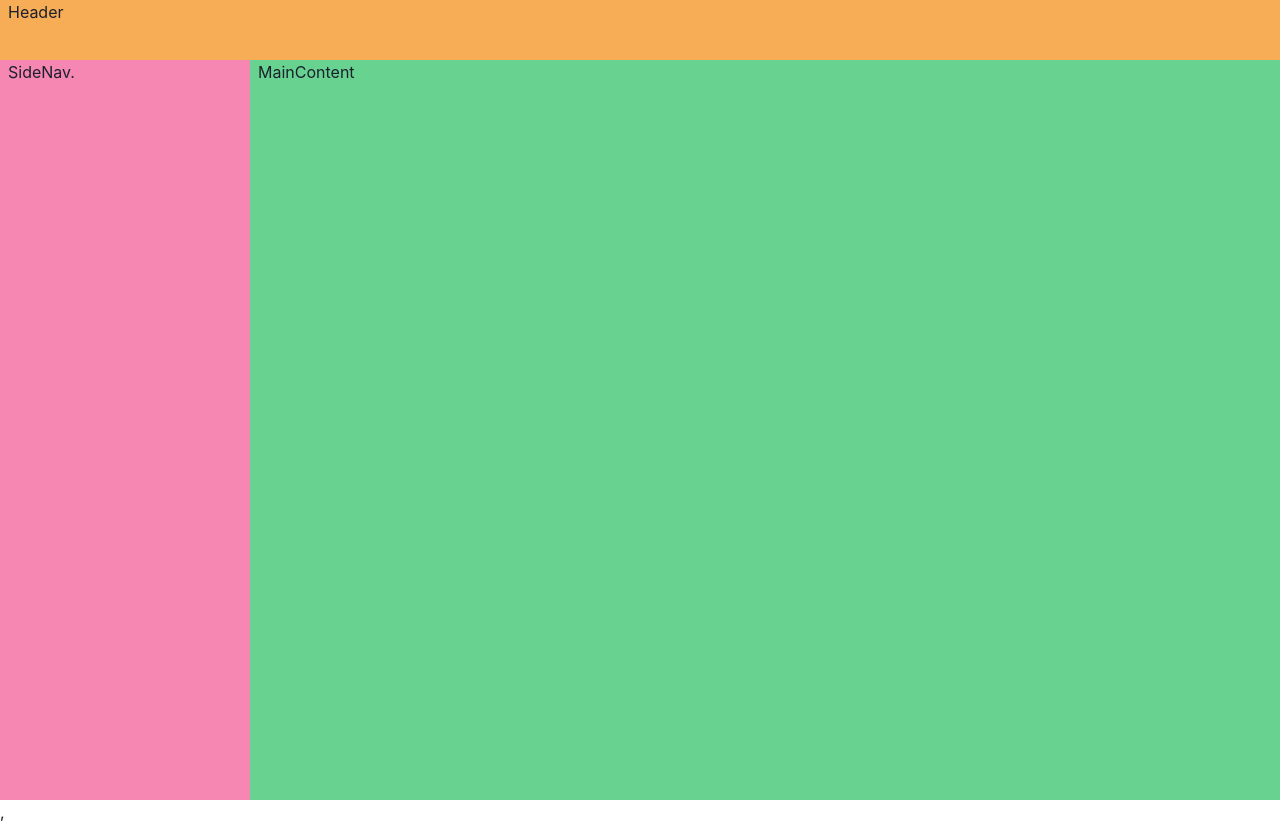
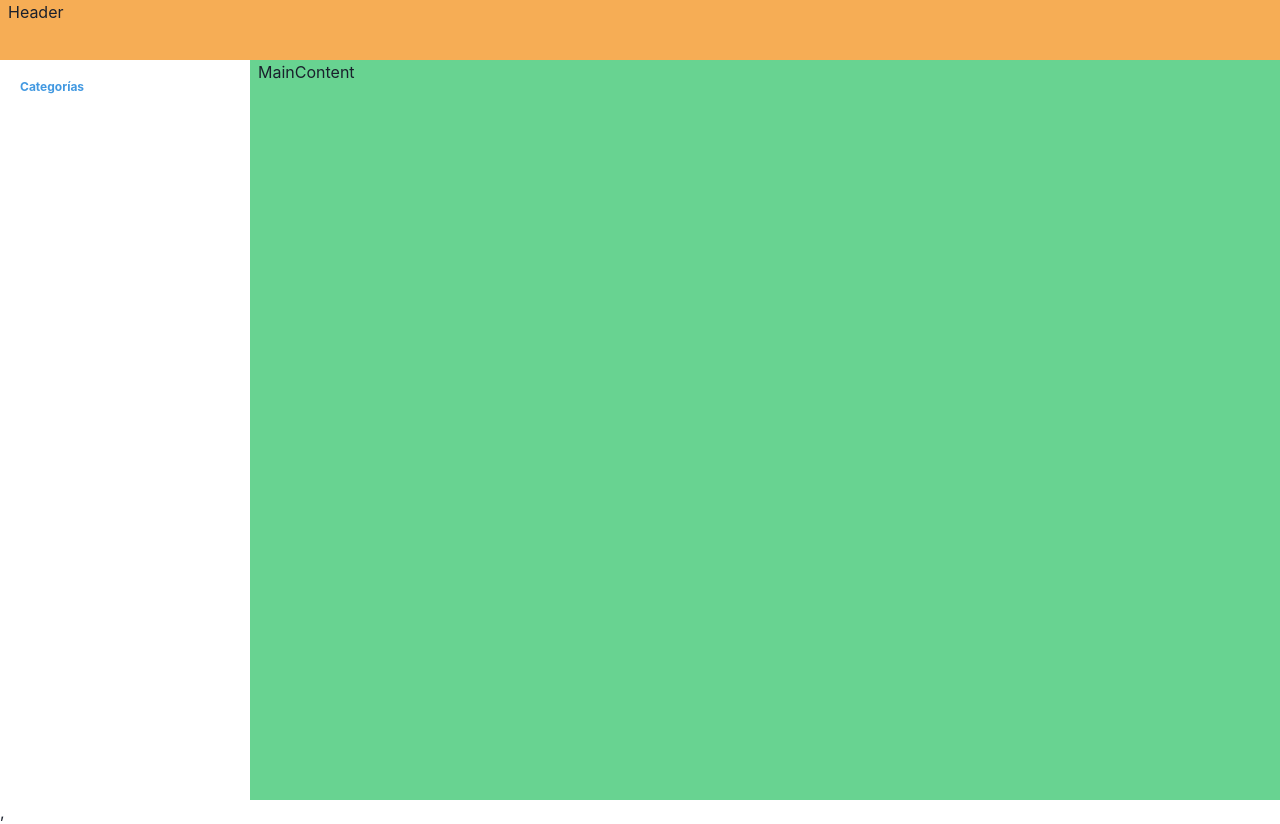
Before and after one commit to juanbautistamalina/meal-finder, a React (Vite) app: page / in a window 1280 px wide. Built offline with nearby package versions, Linux system fonts and the light colour scheme; no server answers.

Commit message:
SideNav: Modificación de estilos y Heading

```diff
--- a/src/App.tsx
+++ b/src/App.tsx
@@ -7,29 +7,24 @@
 import { CategoriesResponse, Category } from "./types";
 
 function App() {
-
   const url = "https://www.themealdb.com/api/json/v1/1/list.php?c=list";
   const [data, setData] = useState<Category[]>([]);
   const [loading, setLoading] = useState(false);
 
-
-
-  console.log(data)
+  console.log(data);
 
   useEffect(() => {
-
     const controller = new AbortController();
-    const {signal} = controller;
+    const { signal } = controller;
     setLoading(true);
 
     axios
-      .get<CategoriesResponse>(url, {signal})
-      .then(({data}) => setData(data.meals))
-      .finally( () => setLoading(false))
+      .get<CategoriesResponse>(url, { signal })
+      .then(({ data }) => setData(data.meals))
+      .finally(() => setLoading(false));
 
     return () => controller.abort();
-  }, [])
-
+  }, []);
 
   return (
     <Grid
@@ -41,8 +36,8 @@
       <GridItem pl="2" bg="orange.300" area={"header"}>
         <Header />
       </GridItem>
-      <GridItem pl="2" bg="pink.300" area={"nav"} height="calc(100vh - 60px)">
-        <SideNav />
+      <GridItem p="5" area={"nav"} height="calc(100vh - 60px)">
+        <SideNav categories={data} loading={loading} />
       </GridItem>
       <GridItem pl="2" bg="green.300" area={"main"}>
         <MainContent />
--- a/src/assets/components/SideNav.tsx
+++ b/src/assets/components/SideNav.tsx
@@ -1,9 +1,20 @@
-type Props = {}
+import { Heading } from "@chakra-ui/react";
+import { Category } from "../../types";
+
+type Props = {
+  categories: Category[];
+  loading: boolean;
+};
 
 function SideNav({}: Props) {
   return (
-    <div>SideNav.</div>
-  )
+    <>
+      <Heading color="blue.400" fontSize={12} fontWeight="bold" mb={4}>
+        Categorías
+      </Heading>
+
+    </>
+  );
 }
 
-export default SideNav
+export default SideNav;
```
